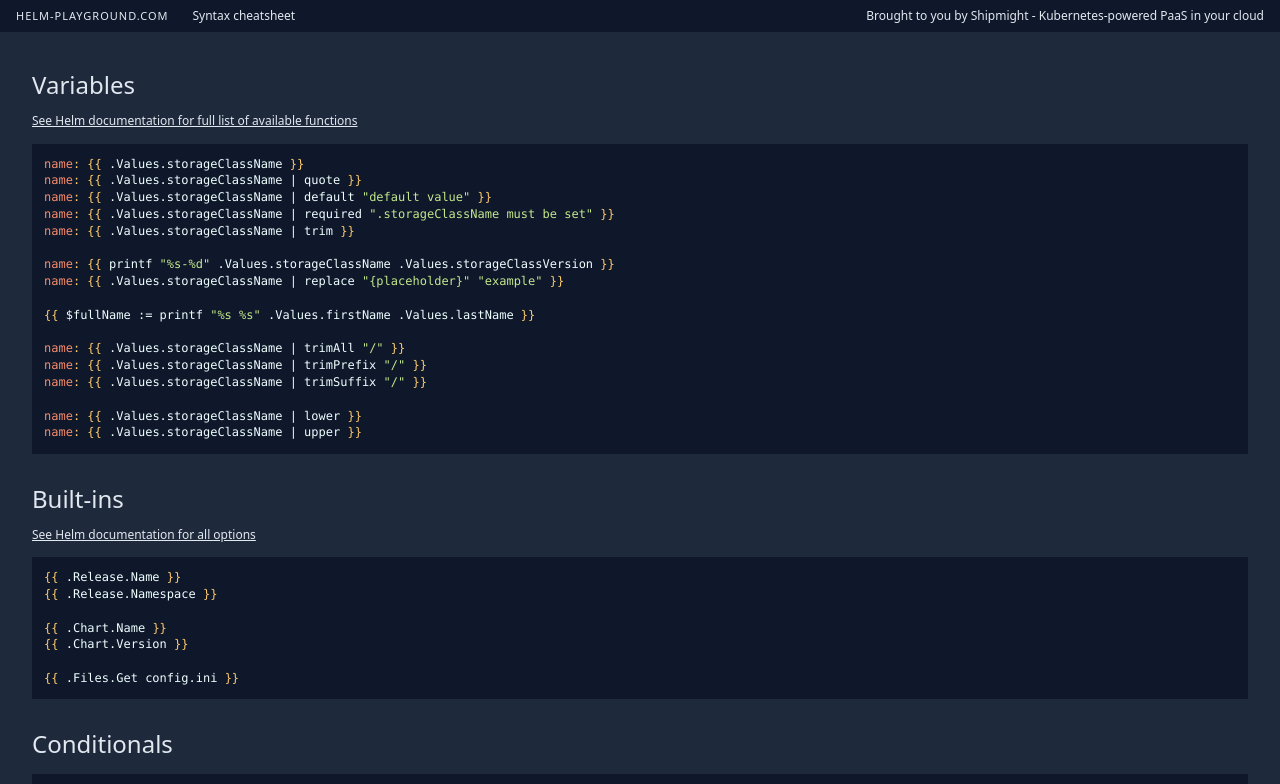
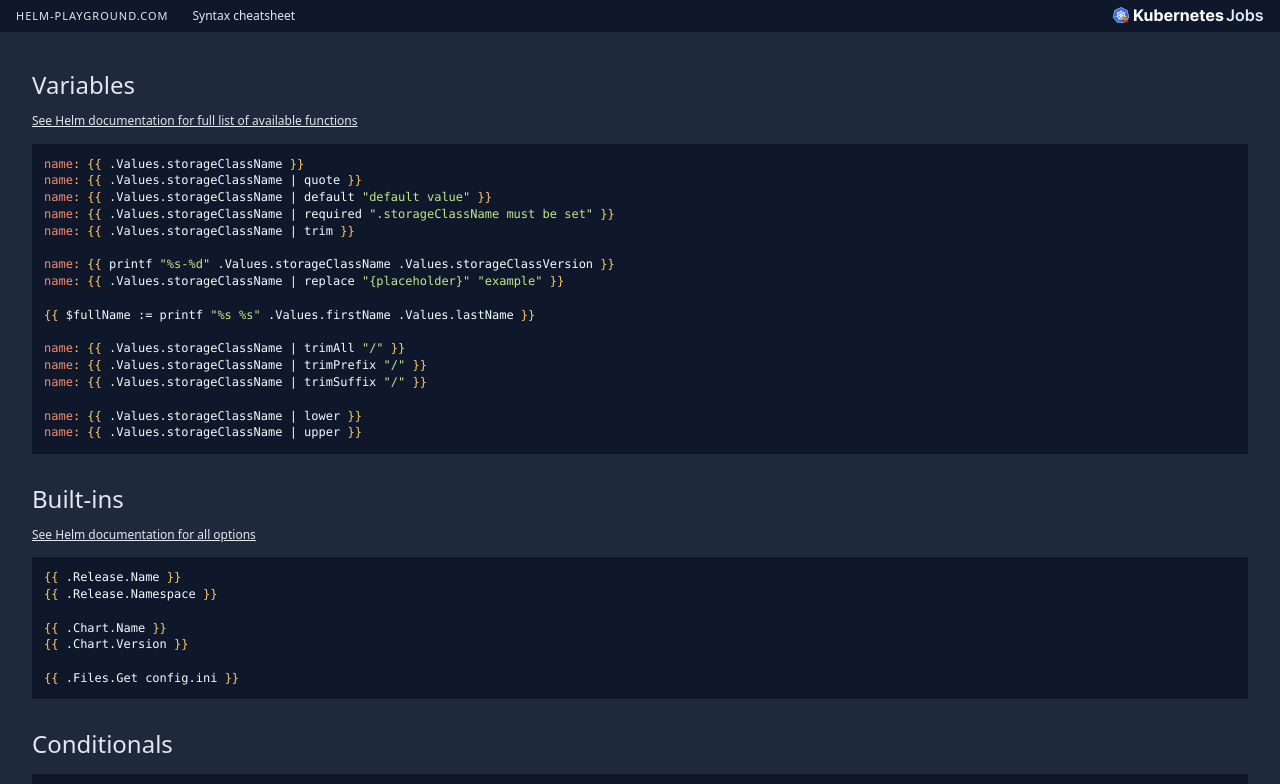
Before and after one commit to shipmight/helm-playground, a plain HTML site: page cheatsheet.html in a window 1280 px wide. Shown: the top 784 px of the page. Drawn offline with Linux system fonts and the light colour scheme.

Commit message:
Add link to KubernetesJobs.com to header

```diff
--- a/cheatsheet.html
+++ b/cheatsheet.html
@@ -21,10 +21,13 @@
         <a
           style="margin-left: auto"
           class="top__link hide-on-mobile"
-          href="https://shipmight.com"
-          >Brought to you by Shipmight - Kubernetes-powered PaaS in your
-          cloud</a
-        >
+          href="https://kubernetesjobs.com?ref=helm-playground"
+          ><img
+            src="kubernetesjobs.png"
+            alt="Go to KubernetesJobs.com"
+            width="151"
+            height="16"
+        /></a>
       </div>
       <div class="content content--page">
         <h2><a href="#variables" id="variables">Variables</a></h2>
```
Also changed, not shown: index.html (+7 -4 lines), kubernetesjobs.png (added).
